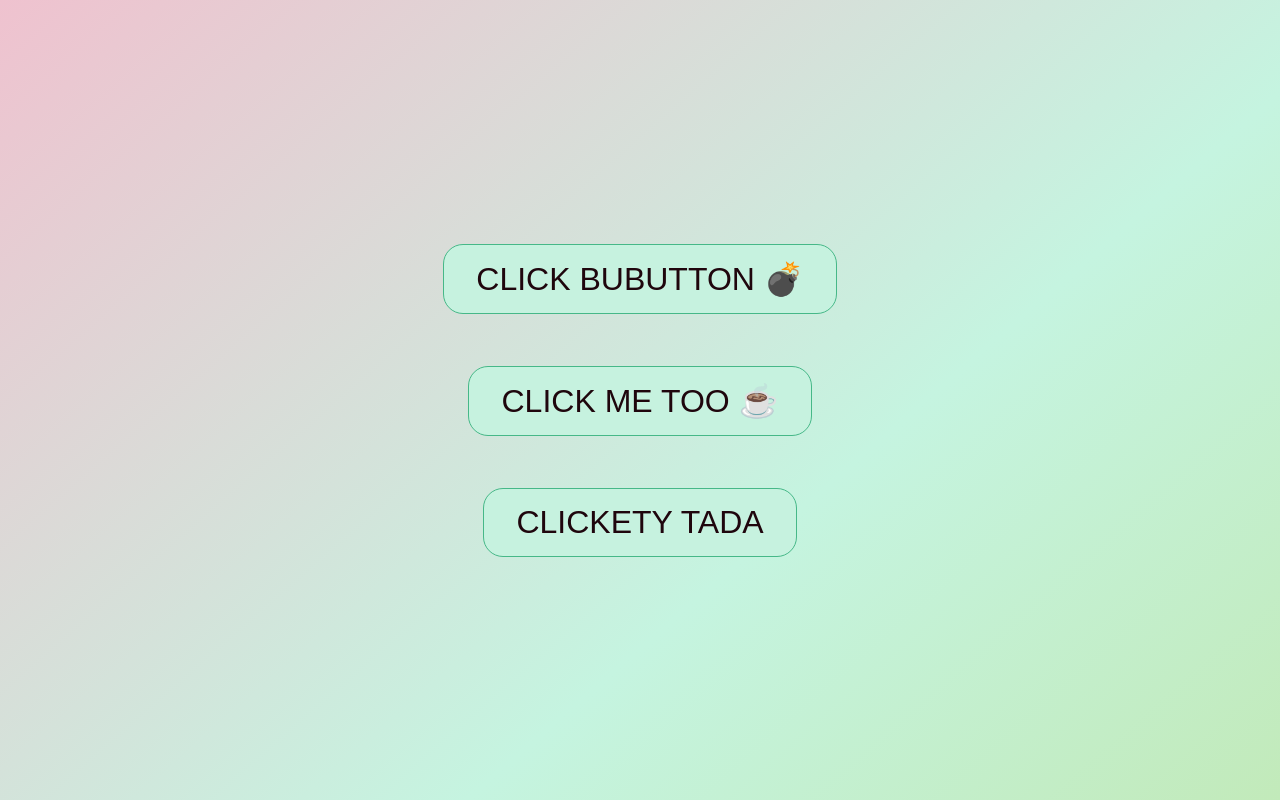
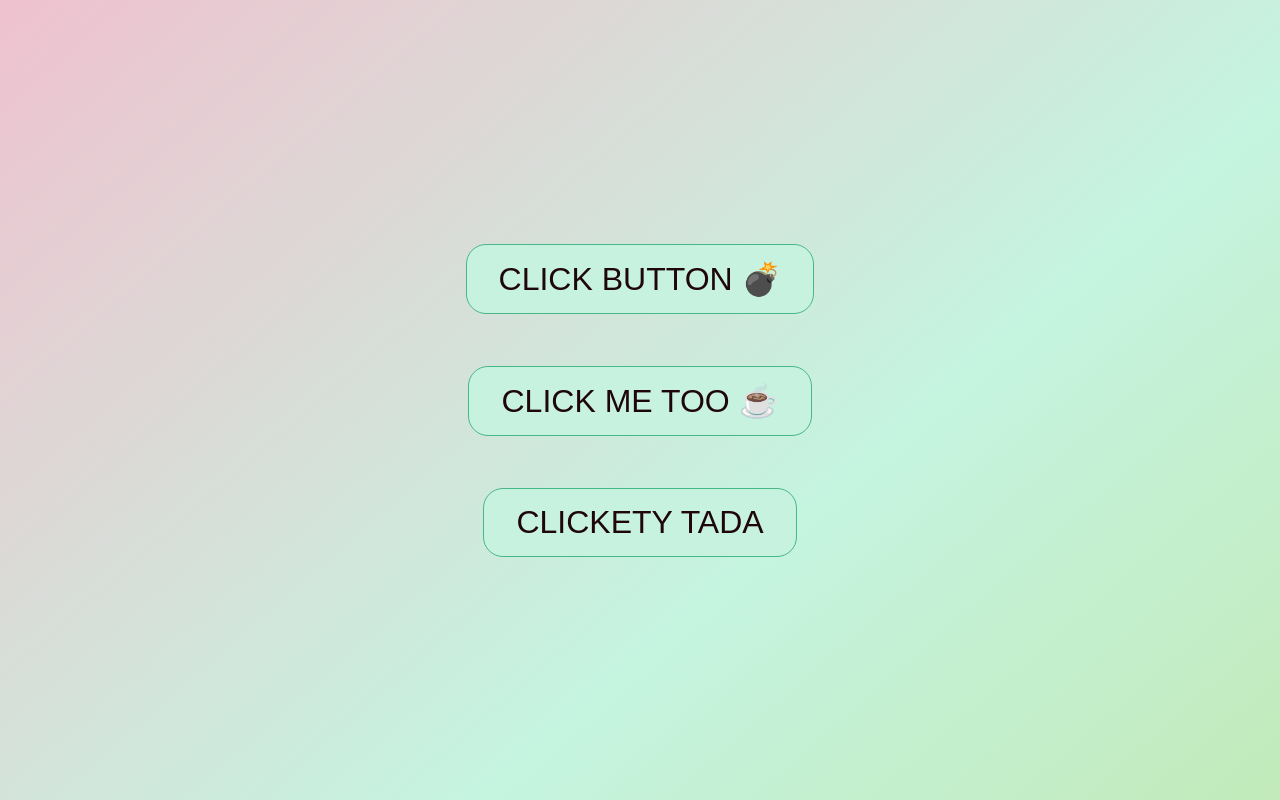
Before and after one commit to joebumbulis/button_react_2, a React (Create React App) app: page / in a window 1280 px wide. Built offline with nearby package versions, Linux system fonts and the light colour scheme.

Commit message:
pass test

```diff
--- a/src/App.js
+++ b/src/App.js
@@ -11,7 +11,7 @@ function App() {
   const secondText = <div className="display-text">Shablow!💥😜</div>;
   const lastText = <div className="display-text">Kablow!💥😜</div>;
   const coffeeButtonTitle = 'CLICK ME TOO ☕️';
-  const bombButtonTitle = 'CLICK BUBUTTON 💣';
+  const bombButtonTitle = 'CLICK BUTTON 💣';
   const lastButtonTitle = 'CLICKETY TADA';
 
   return (
```
